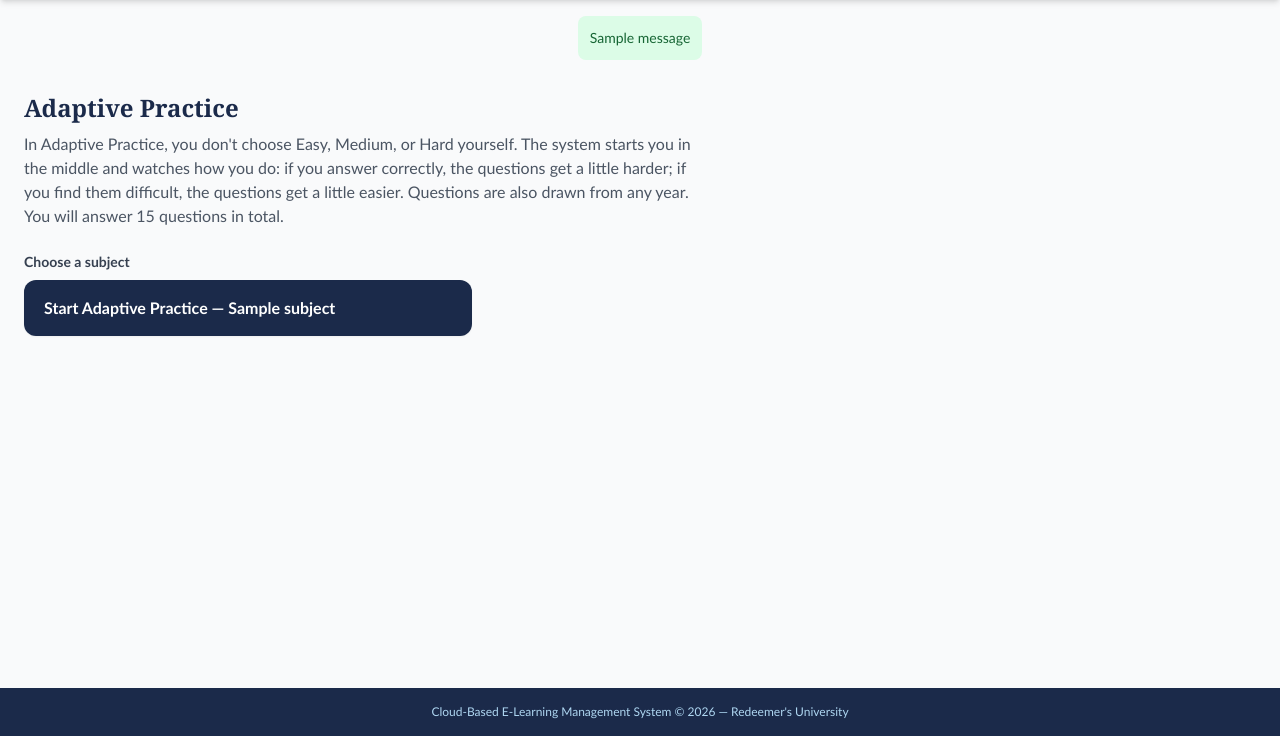
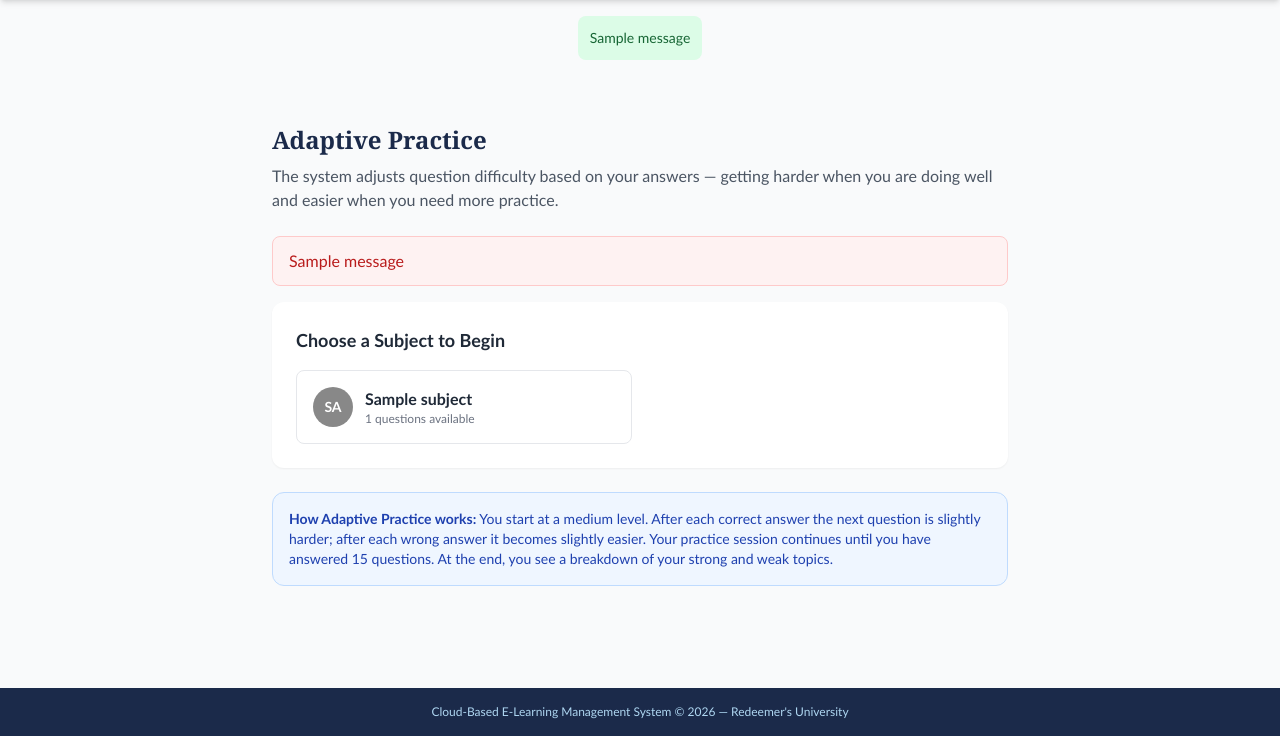
Before and after one commit to eriomo/educloud-elearn, a Django app: template templates/assessments/adaptive_home.html in a window 1280 px wide. Shown: the part 64-800 px from the top of the page. Run offline with Django 4.2, Linux system fonts and the light colour scheme; the template is opened without the code that fills it: most values are stand-ins (such as "Sample title", 1, 10 or a date in 2020); one stand-in notice (Sample message) is shown; some libraries are stand-ins or nearby versions.

Commit message:
Update adaptive_home.html

```diff
--- a/templates/assessments/adaptive_home.html
+++ b/templates/assessments/adaptive_home.html
@@ -1,19 +1,39 @@
-{% extends 'base.html' %}{% block title %}Adaptive Practice{% endblock %}{% block content %}
+{% extends 'base.html' %}
+{% block title %}Adaptive Practice{% endblock %}
+{% block content %}
+<div class="max-w-3xl mx-auto py-8 px-4">
   <h1 class="text-2xl font-display font-bold text-brand-700 mb-2">Adaptive Practice</h1>
-<p class="text-gray-600 mb-6 max-w-2xl">In Adaptive Practice, you don't choose Easy, Medium, or Hard yourself. The system starts you in the middle and watches how you do: if you answer correctly, the questions get a little harder; if you find them difficult, the questions get a little easier. Questions are also drawn from any year. You will answer 15 questions in total.</p>
+  <p class="text-gray-600 mb-6">The system adjusts question difficulty based on your answers — getting harder when you are doing well and easier when you need more practice.</p>
 
-{% if error %}
-<div class="bg-red-50 border border-red-200 text-red-700 rounded-lg p-4 mb-4 max-w-md">{{ error }}</div>
+  {% if messages %}
+    {% for message in messages %}
+      <div class="bg-red-50 border border-red-200 text-red-700 px-4 py-3 rounded-lg mb-4">{{ message }}</div>
+    {% endfor %}
   {% endif %}
 
-<h2 class="text-sm font-semibold text-gray-700 mb-2">Choose a subject</h2>
-<div class="space-y-3 max-w-md">
+  <div class="bg-white rounded-xl shadow-sm p-6">
+    <h2 class="text-lg font-semibold text-gray-800 mb-4">Choose a Subject to Begin</h2>
+    <div class="grid grid-cols-1 sm:grid-cols-2 gap-4">
       {% for subject in subjects %}
-  <a href="{% url 'adaptive_start' subject.id %}" class="block bg-brand-700 text-white rounded-xl shadow-sm px-5 py-4 font-semibold hover:opacity-90 transition">
-    Start Adaptive Practice &mdash; {{ subject.name }}
+      <a href="{% url 'adaptive_start' subject.id %}"
+         class="flex items-center gap-3 border border-gray-200 rounded-lg p-4 hover:border-brand-500 hover:bg-brand-50 transition-colors">
+        <div class="w-10 h-10 rounded-full flex items-center justify-center text-white font-bold text-sm"
+             style="background-color: {{ subject.color|default:'#2B6B8A' }}">
+          {{ subject.name|slice:":2"|upper }}
+        </div>
+        <div>
+          <div class="font-semibold text-gray-800">{{ subject.name }}</div>
+          <div class="text-xs text-gray-500">{{ subject.question_count|default:'' }} questions available</div>
+        </div>
       </a>
       {% empty %}
-  <p class="text-gray-500">No subjects are available yet.</p>
+      <p class="text-gray-500 col-span-2">No subjects with questions available yet. Ask your teacher to add questions.</p>
       {% endfor %}
     </div>
+  </div>
+
+  <div class="mt-6 bg-blue-50 border border-blue-200 rounded-xl p-4 text-sm text-blue-800">
+    <strong>How Adaptive Practice works:</strong> You start at a medium level. After each correct answer the next question is slightly harder; after each wrong answer it becomes slightly easier. Your practice session continues until you have answered 15 questions. At the end, you see a breakdown of your strong and weak topics.
+  </div>
+</div>
 {% endblock %}
```
Lines whose indentation alone changed are shown as unchanged.
